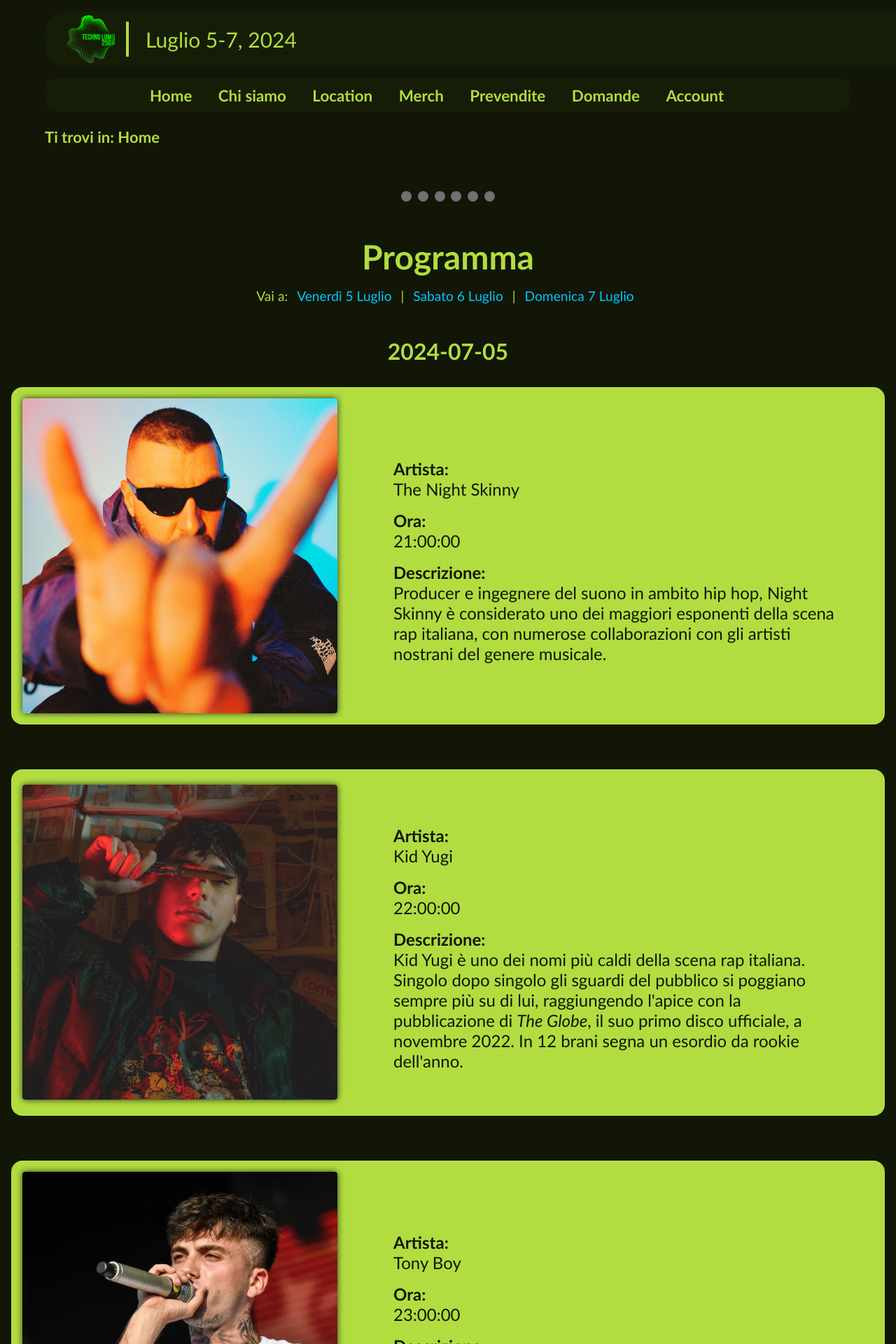
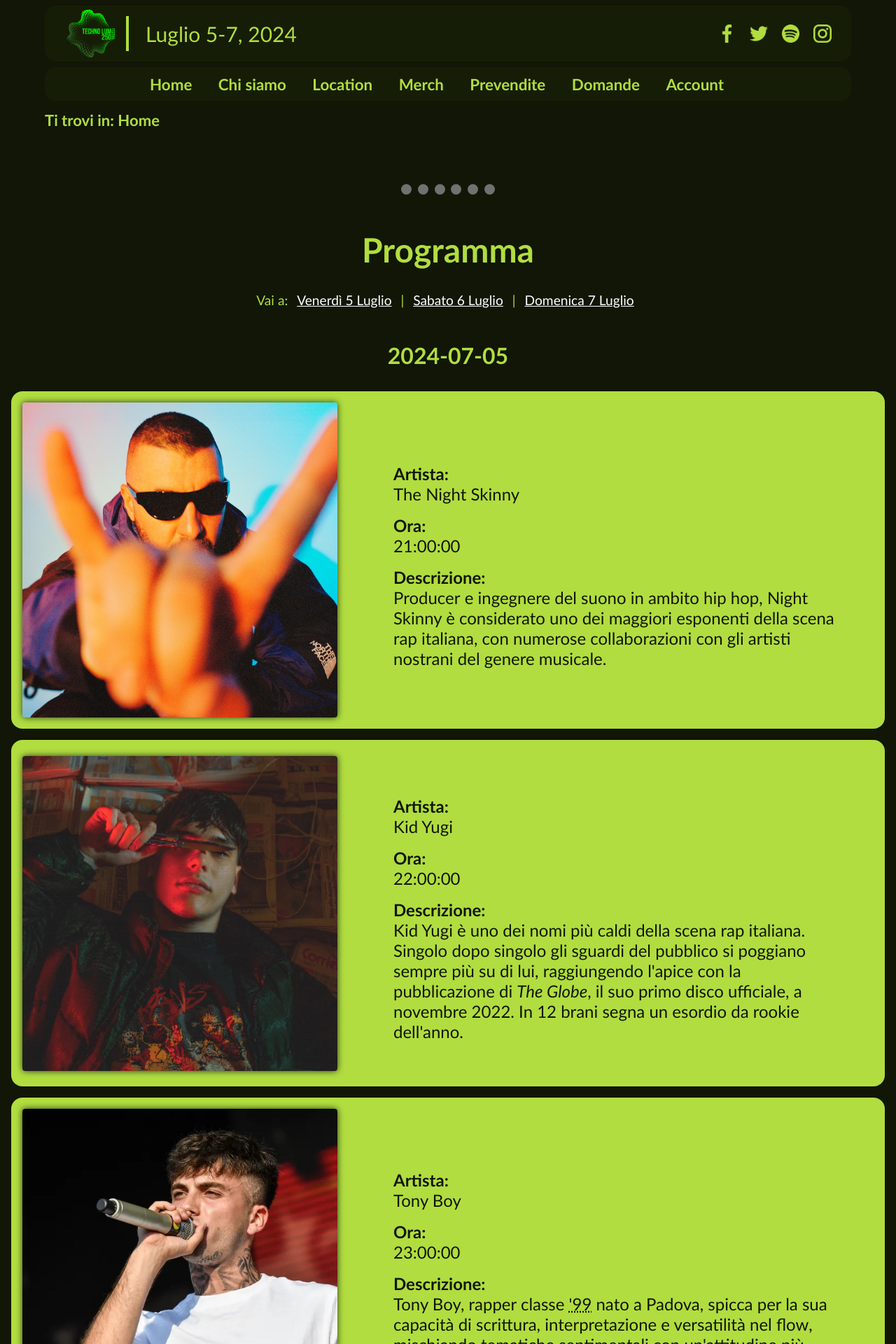
Before and after one commit to lonewalker0/progetto-tecweb, a PHP site: page / in a window 1280 px wide. Shown: the top 1920 px of the page at 70% size. Run offline with PHP 8.4, Linux system fonts and the light colour scheme; data comes from the database, SQL or seed files in the repository; data that the repository does not hold is empty.

Commit message:
sistemati header, menu, breadcrumb - rimossi meme - css fix

```diff
--- a/Src/src/css/newstyle.css
+++ b/Src/src/css/newstyle.css
@@ -5,16 +5,15 @@
   scroll-padding-top: 2rem;
   scroll-behavior: smooth;
   box-sizing: border-box;
-  text-decoration: none;
 }
 
 :root {
   --verde-lime: #B1DD40;
   --verde-scuro: #111606;
-  --link: #33186B;
-  --visited-link: #332941;
-  --alt-link: #00C6FF;
-  --alt-visited-link: #7AB5BF;
+  --link: #0000C7;
+  --visited-link: #6B006B;
+  --alt-link: white;
+  --alt-visited-link: yellow;
 
 }
 
@@ -75,7 +74,8 @@ a:visited {
 header {
   position: fixed;
   top: 0;
-  width: 1920px;
+  width: calc(100% - 8rem);
+  margin: 1rem 4rem 1rem 4rem;
   z-index: 10;
   margin-top: 0;
 
@@ -87,10 +87,10 @@ header {
   display: flex;
   justify-content: space-between;
   align-items: center;
+  margin: 0.5rem 0 0.5rem 0;
   padding: 1rem;
-  margin: 1rem 4rem 1rem 4rem;
   height: 5rem;
-  border-radius: 2rem;
+  border-radius: 1rem;
   background-color: rgba(24, 31, 8, 0.85);
 
   /* border: solid;
@@ -210,7 +210,7 @@ header {
 /* Navigation Menu */
 
 .menu {
-  top: 6rem;
+  top: 5rem;
   position: fixed;
   width: calc(100% - 8rem);
   margin: 1rem 4rem 1rem 4rem;
@@ -284,7 +284,7 @@ nav.menu a:hover > div#punto-dom {
 
 #breadcrumb {
   position: relative;
-  top: 10rem;
+  top: 8.5rem;
   display: flex;
   width: 100%;
   height: 2em;
@@ -381,7 +380,8 @@ div#footer-content {
 
 #navEventi {
   text-align: center;
-  margin-bottom: 2rem;
+  margin: 1rem 0 2rem 0;
+
   /*border: solid;
   border-color: red;*/
 }
@@ -411,7 +411,6 @@ div#footer-content {
 .programma-entry {
   display: flex;
   align-items: center;
-  margin-bottom: 4rem;
   background-color: var(--verde-lime);
   border-radius: 1rem;
 
@@ -485,7 +484,7 @@ div.programma-animation2.active {
 #carosello-foto {
   position: relative;
   padding: 10px;
-  margin-top: 1.5em;
+  margin-top: 1em;
 }
 #foto0,
 #foto1,
--- a/Src/src/html/domande.html
+++ b/Src/src/html/domande.html
@@ -24,12 +24,11 @@
                 <li>armi da fuoco, armi bianche e oggetti appuntiti</li>
                 <li>droga (eccetto per medicinali accompagnati da prescrizione medica)</li>
                 <li>bottiglie o contenitori di vetro</li>
-                <li>animali (eccetto varani di Komodo)</li>
+                <li>animali</li>
                 <li>cibo e bevande non venduti nei punti vendita da noi disposti</li>
                 <li>fuochi d'artificio</li>
                 <li>droni</li>
                 <li><span lang='en'>spray</span></li>
-                <li>bandiere UDU Padova o appartenenti a comunità LGBTQ+S</li>
                 <li>qualsiasi altro oggetto che può essere considerato pericoloso dall'organizzazione</li>
             </ul>
             <p class='answer note'>Ogni istruzione disposta dal nostro personale deve essere immediatamente seguita. In caso di sospetto o effettivo possesso degli oggetti sopra riportati, la sicurezza è autorizzata a fermarti.</p>
--- a/Src/src/html/sponsor.html
+++ b/Src/src/html/sponsor.html
@@ -1,5 +1,5 @@
-<section id="sponsor">
-  <h2 lang="en">Sponsor e Partner</h2>
+<h2 id="sponsor-title" lang="en">Sponsor e Partner</h2>
+<div id="sponsor">
   <h3 lang="en">Media Patners</h3>
   <div class="sponsors-container">
     <div class="sponsor-icon">
--- a/Src/src/phputilities/DBAccess.php
+++ b/Src/src/phputilities/DBAccess.php
@@ -2,10 +2,10 @@
 
 class DBAccess {
 
-   private const HOST_DB = "localhost";
+   private const HOST_DB = "db";
    private const DATABASE_NAME = "dbtecweb";
    private const USERNAME = "root";
-   private const PASSWORD = "";
+   private const PASSWORD = "root";
    private $connection;
 
    public function openConnection(): bool{
```
Also changed, not shown: other parts of Src/src/css/newstyle.css (+24 -19 lines), Src/src/assets/artisti/tony2milli.jpg (deleted).
